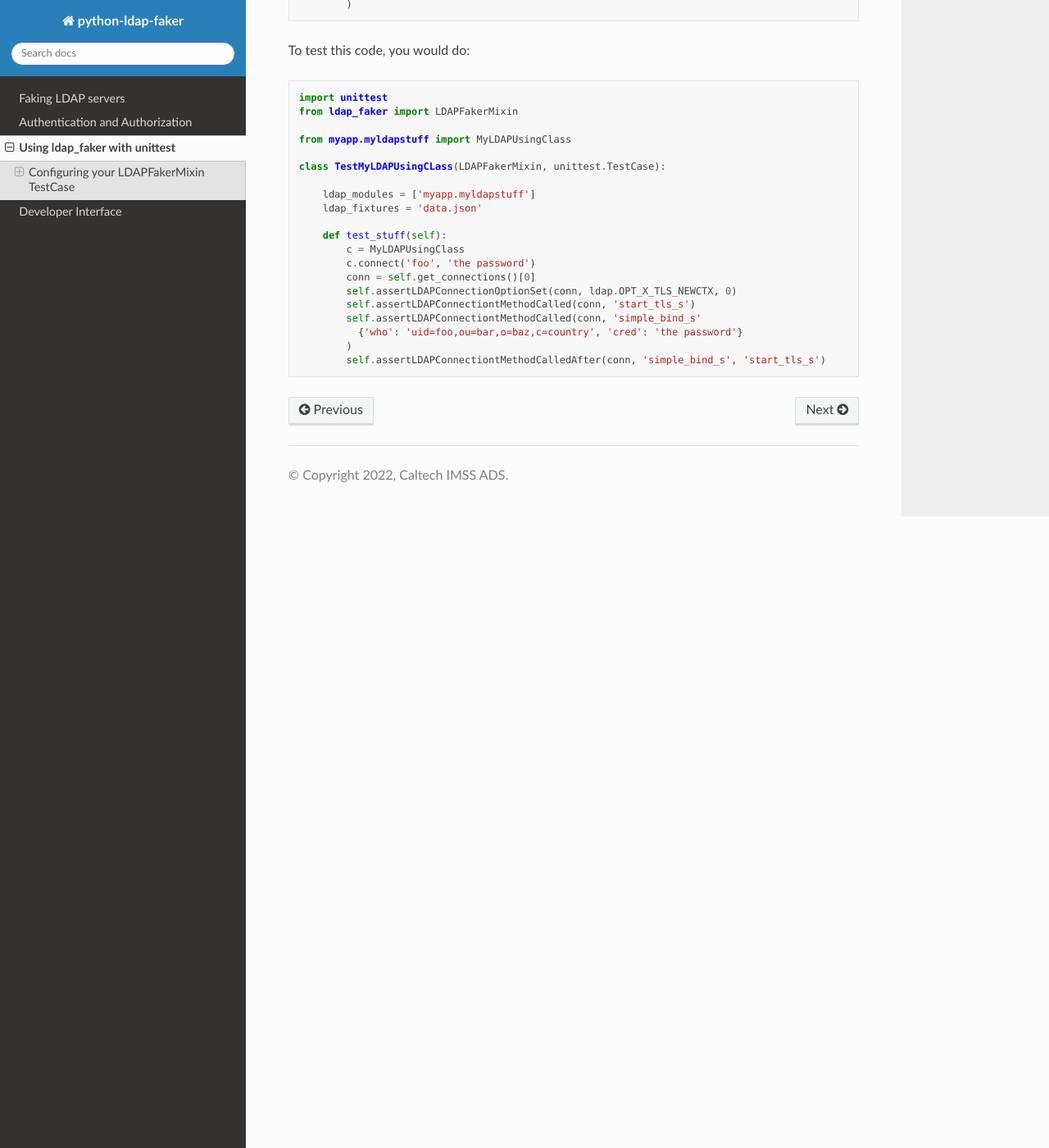
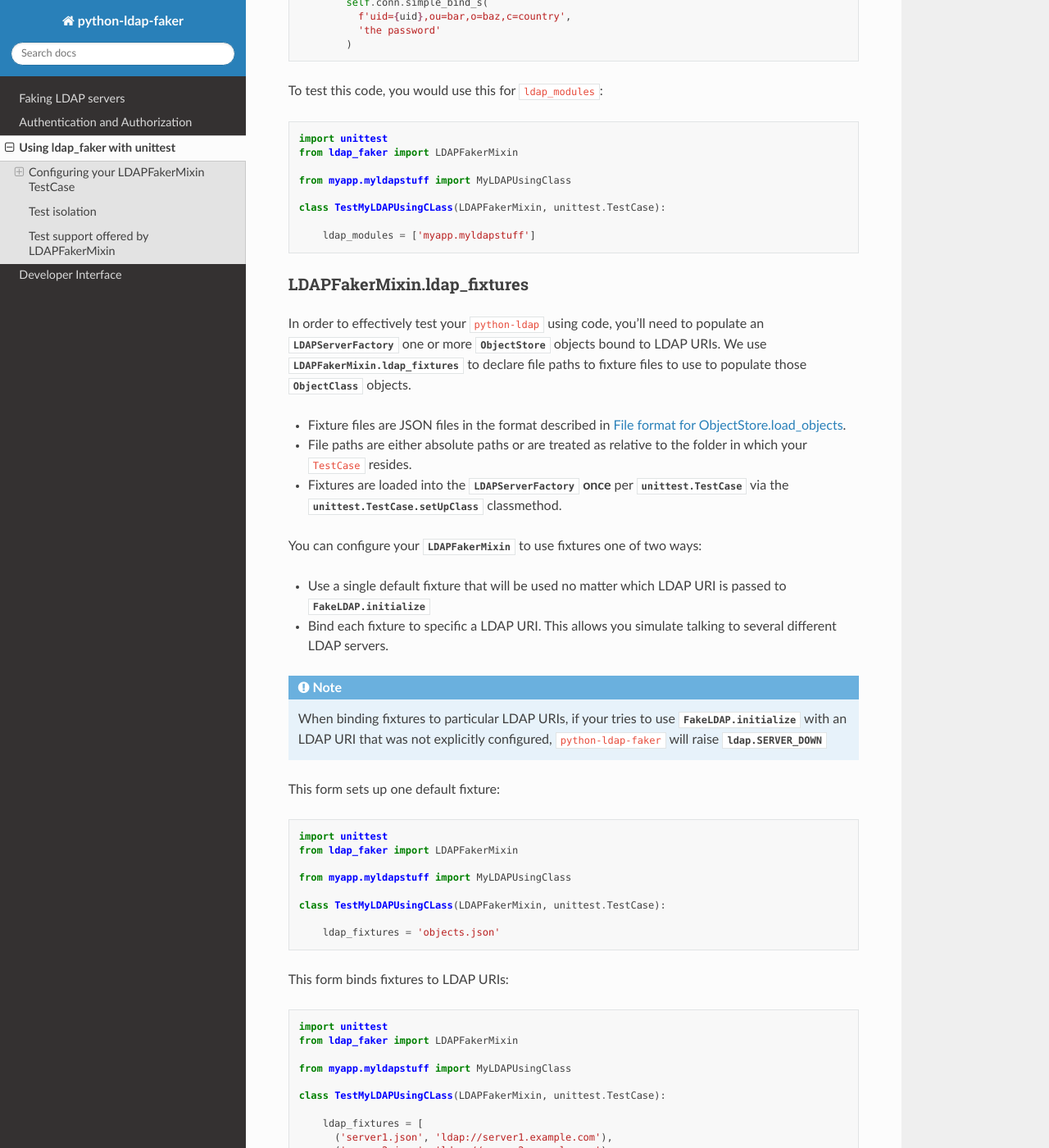
Before and after one commit to caltechads/python-ldap-faker, a Sphinx documentation site: the page built from doc/source/unittest.rst, in a window 1280 px wide and 1400 px high, scrolled down 1256 px. Shown: the whole window at 82% size. Built offline with Sphinx 7.4.7 and the Read the Docs theme 2.0.0, drawn with Linux system fonts in a browser that asks for light colours; some of the changed text lies outside the part shown.

Commit message:
more docs

```diff
--- a/doc/source/objectstore.rst
+++ b/doc/source/objectstore.rst
@@ -117,13 +117,15 @@
   * Attribute values are ``List[bytes]``
 
 
+.. _File format for ObjectStore.load_objects:
+
 File format for ObjectStore.load_objects
 ^^^^^^^^^^^^^^^^^^^^^^^^^^^^^^^^^^^^^^^^
 
 Unfortunately, JSON has neither a ``Tuple`` type nor a ``bytes`` type, so we
 need to use lists and strings instead, and convert them to the appropriate types
 after reading the JSON file.  Thus in our JSON files, we must provide our data
-as ``List[List[str, List[str]]]`` instead.  Example::
+as ``List[List[str, Dict[str, List[str]]]]`` instead.  Example::
 
   [
     [
--- a/doc/source/unittest.rst
+++ b/doc/source/unittest.rst
@@ -25,21 +25,25 @@
 Configuring your LDAPFakerMixin TestCase
 ----------------------------------------
 
-We need to give two things :py:class:`LDAPFakerMixin` in order for it to
-properly set up your tests:
+We need to set two class attributes on  :py:class:`LDAPFakerMixin` in order for
+it to properly set up your tests:
 
-* The list of your code's modules in which to patch :py:func:`ldap.initialize`
-* A list of JSON fixture files with which to create the :py:class:`ObjectStore` objects
+* :py:attr:`LDAPFakerMixin.ldap_modules`: The list of your code's modules in
+  which to patch :py:func:`ldap.initialize`, :py:func:`ldap.set_option` and
+  :py:func:`ldap.get_option``
+* :py:attr:`LDAPFakerMixin.ldap_fixtures`: A list of JSON fixture files with
+  which to create the :py:class:`ObjectStore` objects
 
-How LDAPFakerMixin patches your code
-^^^^^^^^^^^^^^^^^^^^^^^^^^^^^^^^^^^^
+LDAPFakerMixin.ldap_modules
+^^^^^^^^^^^^^^^^^^^^^^^^^^^
 
 :py:class:`LDAPFakerMixin` uses :py:func:`unittest.mock.patch` to patch your
-code so that it uses our fake version of :py:func:`ldap.initialize` instead of
-the real one.  The way ``patch`` works is that it must apply the patch within
-the context of your module that does ``import ldap``, not within the ``ldap``
-module itself.  Thus, to make :py:class:`LDAPFakerMixin` work for you, you must
-list all the modules for code under test in which you do ``import ldap``.
+code so that it uses our fake versions of :py:func:`ldap.initialize`,
+:py:func:`ldap.set_option` and :py:func:`ldap.get_option` instead of the real
+one.  The way ``patch`` works is that it must apply the patch within the context
+of your module that does ``import ldap``, not within the ``ldap`` module itself.
+Thus, to make :py:class:`LDAPFakerMixin` work for you, you must list all the
+modules for code under test in which you do ``import ldap``.
 
 To list all the modules in which the code under test does ``import ldap``, use
 the :py:attr:`LDAPFakerMixin.ldap_modules` class attribute.
@@ -62,7 +66,7 @@
           )
 
 
-To test this code, you would do::
+To test this code, you would use this for ``ldap_modules``::
 
   import unittest
   from ldap_faker import LDAPFakerMixin
@@ -72,15 +76,105 @@
   class TestMyLDAPUsingCLass(LDAPFakerMixin, unittest.TestCase):
 
       ldap_modules = ['myapp.myldapstuff']
-      ldap_fixtures = 'data.json'
 
-      def test_stuff(self):
-          c = MyLDAPUsingClass
-          c.connect('foo', 'the password')
-          conn = self.get_connections()[0]
-          self.assertLDAPConnectionOptionSet(conn, ldap.OPT_X_TLS_NEWCTX, 0)
-          self.assertLDAPConnectiontMethodCalled(conn, 'start_tls_s')
-          self.assertLDAPConnectiontMethodCalled(conn, 'simple_bind_s'
-            {'who': 'uid=foo,ou=bar,o=baz,c=country', 'cred': 'the password'}
-          )
-          self.assertLDAPConnectiontMethodCalledAfter(conn, 'simple_bind_s', 'start_tls_s')
+
+LDAPFakerMixin.ldap_fixtures
+^^^^^^^^^^^^^^^^^^^^^^^^^^^^
+
+In order to effectively test your ``python-ldap`` using code, you'll need to
+populate an :py:class:`LDAPServerFactory` one or more :py:class:`ObjectStore`
+objects bound to LDAP URIs.  We use :py:attr:`LDAPFakerMixin.ldap_fixtures` to
+declare file paths to fixture files to use to populate those
+:py:class:`ObjectClass` objects.
+
+* Fixture files are JSON files in the format described in :ref:`File format for ObjectStore.load_objects`.
+* File paths are either absolute paths or are treated as relative to the folder
+  in which your ``TestCase`` resides.
+* Fixtures are loaded into the :py:class:`LDAPServerFactory` **once** per
+  :py:class:`unittest.TestCase` via the :py:meth:`unittest.TestCase.setUpClass`
+  classmethod.
+
+You can configure your :py:class:`LDAPFakerMixin` to use fixtures one of two ways:
+
+* Use a single default fixture that will be used no matter which LDAP URI is
+  passed to :py:meth:`FakeLDAP.initialize`
+* Bind each fixture to specific a LDAP URI.  This allows you simulate talking to
+  several different LDAP servers.
+
+.. note::
+
+  When binding fixtures to particular LDAP URIs, if your tries to use
+  :py:meth:`FakeLDAP.initialize` with an LDAP URI that was not explicitly configured,
+  ``python-ldap-faker`` will raise :py:exc:`ldap.SERVER_DOWN`
+
+This form sets up one default fixture::
+
+    import unittest
+    from ldap_faker import LDAPFakerMixin
+
+    from myapp.myldapstuff import MyLDAPUsingClass
+
+    class TestMyLDAPUsingCLass(LDAPFakerMixin, unittest.TestCase):
+
+        ldap_fixtures = 'objects.json'
+
+
+This form binds fixtures to LDAP URIs::
+
+    import unittest
+    from ldap_faker import LDAPFakerMixin
+
+    from myapp.myldapstuff import MyLDAPUsingClass
+
+    class TestMyLDAPUsingCLass(LDAPFakerMixin, unittest.TestCase):
+
+        ldap_fixtures = [
+          ('server1.json', 'ldap://server1.example.com'),
+          ('server2.json', 'ldap://server2.example.com')
+        ]
+
+
+Test isolation
+--------------
+
+Each test method on your :py:class:`unittest.TestCase` will get a fresh, unaltered
+**copy** of the fixture data, and connections, call histories, options set from previous
+test methods will be cleared.
+
+
+Test support offered by LDAPFakerMixin
+--------------------------------------
+
+For each test you run, your test will have access to the :py:class:`FakeLDAP`
+instance used for that test through the :py:attr:`LDAPFakerMixin.fake_ldap`
+instance attribute.  Each test gets a fresh :py:class:`FakeLDAP` instance.
+
+.. note::
+  For detailed information on any of the below, see the :ref:`api`.
+
+Some things to know about your :py:class:`FakeLDAP` instance:
+
+* :py:attr:`FakeLDAP.connections` lists all the :py:class:`FakeLDAPObject`
+  connections created during your test method, in the order they were made.  One
+  such object is created each time :py:meth:`FakeLDAP.initialize` is called by
+  your code.
+* :py:attr:`FakeLDAP.options` is a :py:class:`OptionStore` object that records
+  all the global LDAP options set during your test
+* :py:attr:`FakeLDAP.calls` is a :py:class:`CallHistory` object that records
+  calls (with arguments) to :py:meth:`FakeLDAP.initialize`,
+  :py:meth:`FakeLDAP.set_option`, :py:meth:`FakeLDAP.get_option`
+
+Some things to know about the :py:class:`FakeLDAPObject` objects in
+:py:attr:`FakeLDAP.connections`:
+
+* :py:attr:`FakeLDAPObject.uri` is the LDAP URI requested
+* :py:attr:`FakeLDAPObject.store` is our :py:class:`ObjectStore` copy
+* :py:attr:`FakeLDAP.options` is a :py:class:`OptionStore` object that records
+  all the LDAP options set on this connection during your test method
+* :py:attr:`FakeLDAPObject.calls` is a :py:class:`CallHistory` that records all
+  ``python-ldap`` api calls (with arguments) that your code made to this
+  ``FakeLDAPObject``
+* :py:attr:`FakeLDAPObject.bound_dn` is the ``dn`` of the user bound via
+  ``simple_bind_s``, if any. If this is ``None``, we did anonymous binding.
+* :py:attr:`FakeLDAPObject.tls_enabled` will be set to ``True`` if ``start_tls_s``
+  was used on this connection
```
Also changed, not shown: README.md (+135 -81 lines).
